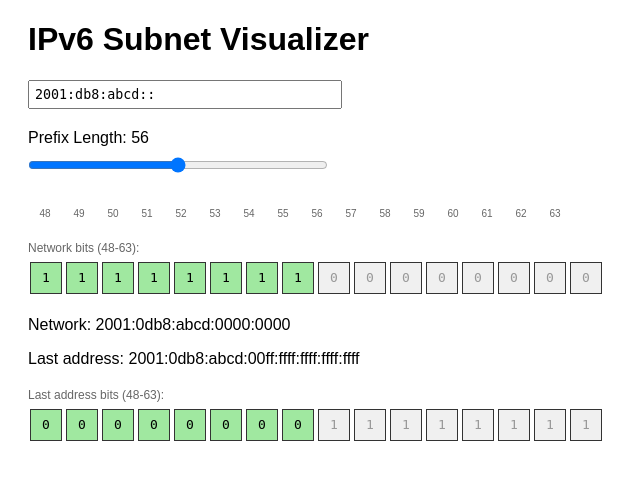
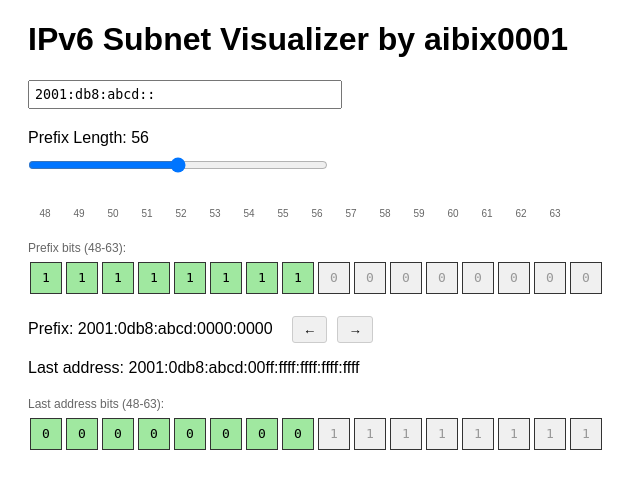
Before and after one commit to aibix0001/ipv6_visualizer, a Flask app: page / in a window 1280 px wide. Shown: the top 489 px of the page, without its empty margins (0-640 px from the left). Run offline with Flask 2, Linux system fonts and the light colour scheme.

Commit message:
wow. fertig.

```diff
--- a/app.py
+++ b/app.py
@@ -10,8 +10,8 @@ DEFAULT_PREFIX = 56
 def index():
     return render_template('index.html', default_ip=DEFAULT_IPV6, default_prefix=DEFAULT_PREFIX)
 
-@app.route('/api/parse/<ipv6_str>/<int:prefix_len>')
-def parse_ipv6(ipv6_str, prefix_len):
+@app.route('/api/parse/<ipv6_str>/<int:prefix_len>/<int:network_index>')
+def parse_ipv6(ipv6_str, prefix_len, network_index=0):
     try:
         # Validate prefix length
         if not 48 <= prefix_len <= 64:
@@ -22,7 +22,20 @@ def parse_ipv6(ipv6_str, prefix_len):
 
         # Validate IPv6 address and get network
         addr = ipaddress.IPv6Address(ipv6_str or DEFAULT_IPV6)
-        network = ipaddress.IPv6Network(f'{addr}/{prefix_len}', strict=False)
+        base_network = ipaddress.IPv6Network(f'{addr}/{prefix_len}', strict=False)
+
+        # Calculate network offset
+        network_size = 2 ** (64 - prefix_len)  # Size of each network
+        offset = network_size * network_index
+
+        try:
+            # Calculate the target network address
+            new_network_int = int(base_network.network_address) + (offset << 64)
+            network = ipaddress.IPv6Network(f'{ipaddress.IPv6Address(new_network_int)}/{prefix_len}', strict=False)
+        except:
+            # If offset is invalid, return to base network
+            network = base_network
+            network_index = 0
 
         # Get binary representations
         network_binary = format(int(network.network_address), '0128b')
@@ -56,7 +69,8 @@ def parse_ipv6(ipv6_str, prefix_len):
             'last_addr_binary': relevant_last_bits,  # Changed to last address bits
             'prefix_len': prefix_len,
             'network': ':'.join(network_parts),
-            'last_address': ':'.join(last_parts)
+            'last_address': ':'.join(last_parts),
+            'network_index': network_index
         }
     except Exception as e:
         return {'status': 'error', 'message': str(e)}
--- a/templates/index.html
+++ b/templates/index.html
@@ -74,11 +74,27 @@
             color: #666;
             margin-bottom: 5px;
         }
+        .network-navigation {
+            display: inline-flex;
+            align-items: center;
+            margin-left: 10px;
+        }
+        .nav-button {
+            padding: 5px 10px;
+            margin: 0 5px;
+            cursor: pointer;
+            background: #f0f0f0;
+            border: 1px solid #ccc;
+            border-radius: 3px;
+        }
+        .nav-button:hover {
+            background: #e0e0e0;
+        }
     </style>
 </head>
 <body>
     <div class="container">
-        <h1>IPv6 Subnet Visualizer</h1>
+        <h1>IPv6 Subnet Visualizer by aibix0001</h1>
         <div class="input-group">
             <input type="text" id="ipv6Input" placeholder="Enter IPv6 address"
                    value="{{ default_ip }}" pattern="^[0-9a-fA-F:]+$">
@@ -95,7 +111,7 @@
         </div>
 
         <div class="binary-section">
-            <div class="binary-label">Network bits (48-63):</div>
+            <div class="binary-label">Prefix bits (48-63):</div>
             <div id="networkBinary"></div>
         </div>
 
@@ -112,6 +128,7 @@
         const prefixSlider = document.getElementById('prefixSlider');
         const prefixValue = document.getElementById('prefixValue');
         let timeout = null;
+        let currentNetworkIndex = 0;
 
         function displayBitIndexes() {
             const container = document.getElementById('bitIndexes');
@@ -173,19 +190,36 @@
             }
         }
 
+        function displayNetworkInfo(data) {
+            document.getElementById('networkInfo').innerHTML = `
+                <p>
+                    Prefix: ${data.network}
+                    <span class="network-navigation">
+                        <button class="nav-button" onclick="navigateNetwork(-1)">←</button>
+                        <button class="nav-button" onclick="navigateNetwork(1)">→</button>
+                    </span>
+                </p>
+                <p>Last address: ${data.last_address}</p>
+            `;
+        }
+
+        function navigateNetwork(direction) {
+            currentNetworkIndex += direction;
+            if (currentNetworkIndex < 0) currentNetworkIndex = 0;
+            updateVisualizer();
+        }
+
         function updateVisualizer() {
             const ipv6 = ipv6Input.value || "{{ default_ip }}";
             const prefix = prefixSlider.value;
 
-            fetch(`/api/parse/${encodeURIComponent(ipv6)}/${prefix}`)
+            fetch(`/api/parse/${encodeURIComponent(ipv6)}/${prefix}/${currentNetworkIndex}`)
                 .then(response => response.json())
                 .then(data => {
                     if (data.status === 'success') {
                         displayBinaries(data.binary, data.last_addr_binary, data.prefix_len);
-                        document.getElementById('networkInfo').innerHTML = `
-                            <p>Network: ${data.network}</p>
-                            <p>Last address: ${data.last_address}</p>
-                        `;
+                        displayNetworkInfo(data);
+                        currentNetworkIndex = data.network_index;
                     } else {
                         document.getElementById('networkBinary').innerHTML = '';
                         document.getElementById('lastBinary').innerHTML = '';
@@ -201,13 +235,16 @@
         // Initial update
         updateVisualizer();
 
+        // Update existing event listeners
         prefixSlider.oninput = function() {
             prefixValue.textContent = this.value;
+            currentNetworkIndex = 0;  // Reset network index when prefix changes
             updateVisualizer();
         };
 
         ipv6Input.addEventListener('input', () => {
             clearTimeout(timeout);
+            currentNetworkIndex = 0;  // Reset network index when address changes
             timeout = setTimeout(updateVisualizer, 500);
         });
     </script>
```
